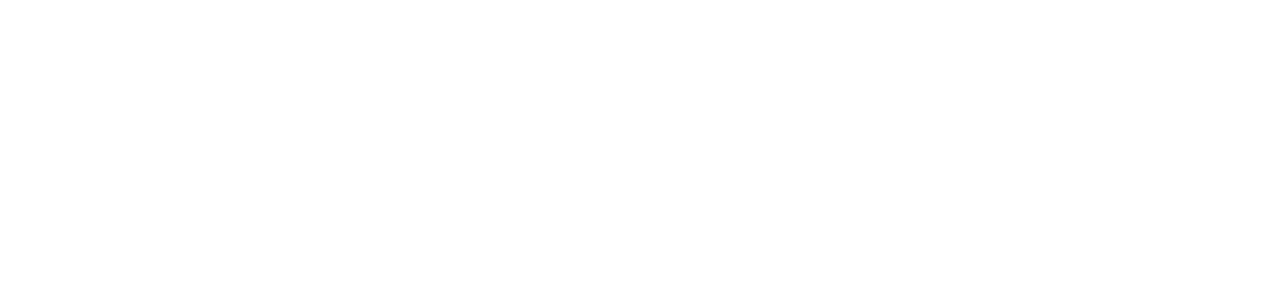
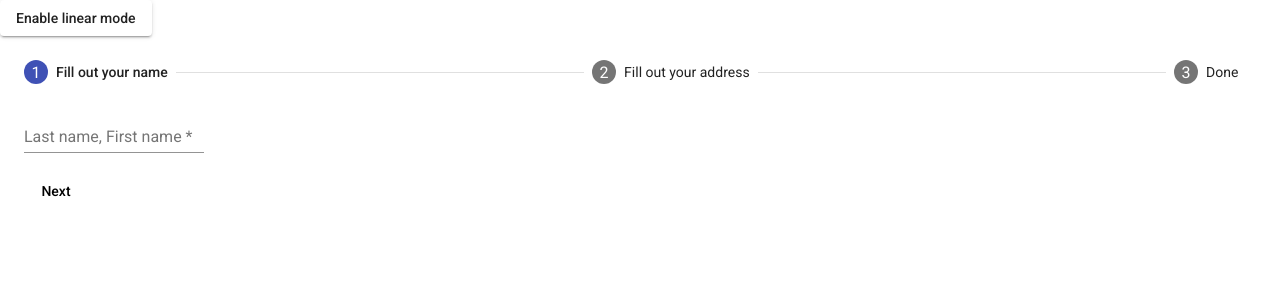
Before and after one commit to masud-rachel-wedding/wedding-ui, an Angular app: page / in a window 1280 px wide. Shown: the top 300 px of the page. Built offline with nearby package versions, Linux system fonts and the light colour scheme.

Commit message:
Set up dummy stepper with Angular Material

```diff
--- a/src/app/app.component.html
+++ b/src/app/app.component.html
@@ -0,0 +1,43 @@
+<button mat-raised-button (click)="isLinear = !isLinear" id="toggle-linear">
+  {{ !isLinear ? "Enable linear mode" : "Disable linear mode" }}
+</button>
+
+<mat-horizontal-stepper [linear]="isLinear" #stepper>
+  <mat-step [stepControl]="firstFormGroup">
+    <form [formGroup]="firstFormGroup">
+      <ng-template matStepLabel>Fill out your name</ng-template>
+      <mat-form-field>
+        <input
+          matInput
+          placeholder="Last name, First name"
+          formControlName="firstCtrl"
+        />
+      </mat-form-field>
+      <div>
+        <button mat-button matStepperNext>Next</button>
+      </div>
+    </form>
+  </mat-step>
+
+  <mat-step [stepControl]="secondFormGroup">
+    <form [formGroup]="secondFormGroup">
+      <ng-template matStepLabel>Fill out your address</ng-template>
+      <mat-form-field>
+        <input matInput placeholder="Address" formControlName="secondCtrl" />
+      </mat-form-field>
+      <div>
+        <button mat-button matStepperPrevious>Back</button>
+        <button mat-button matStepperNext>Next</button>
+      </div>
+    </form>
+  </mat-step>
+
+  <mat-step>
+    <ng-template matStepLabel>Done</ng-template>
+    You are now done.
+    <div>
+      <button mat-button matStepperPrevious>Back</button>
+      <button mat-button (click)="stepper.reset()">Reset</button>
+    </div>
+  </mat-step>
+</mat-horizontal-stepper>
--- a/src/app/app.component.ts
+++ b/src/app/app.component.ts
@@ -1,10 +1,26 @@
-import { Component } from '@angular/core';
+import { Component, OnInit } from "@angular/core";
+import {
+  FormGroup,
+  Validators,
+  FormControl
+} from "@angular/forms";
 
 @Component({
-  selector: 'app-root',
-  templateUrl: './app.component.html',
-  styleUrls: ['./app.component.css']
+  selector: "app-root",
+  templateUrl: "./app.component.html",
+  styleUrls: ["./app.component.css"]
 })
-export class AppComponent {
-  title = 'wedding-ui';
+export class AppComponent implements OnInit {
+  isLinear = false;
+  firstFormGroup: FormGroup;
+  secondFormGroup: FormGroup;
+
+  ngOnInit() {
+    this.firstFormGroup = new FormGroup({
+      firstCtrl: new FormControl("", Validators.required)
+    });
+    this.secondFormGroup = new FormGroup({
+      secondCtrl: new FormControl("", Validators.required)
+    });
+  }
 }
```
Also changed, not shown: src/app/app.module.ts (+17 -11 lines).
